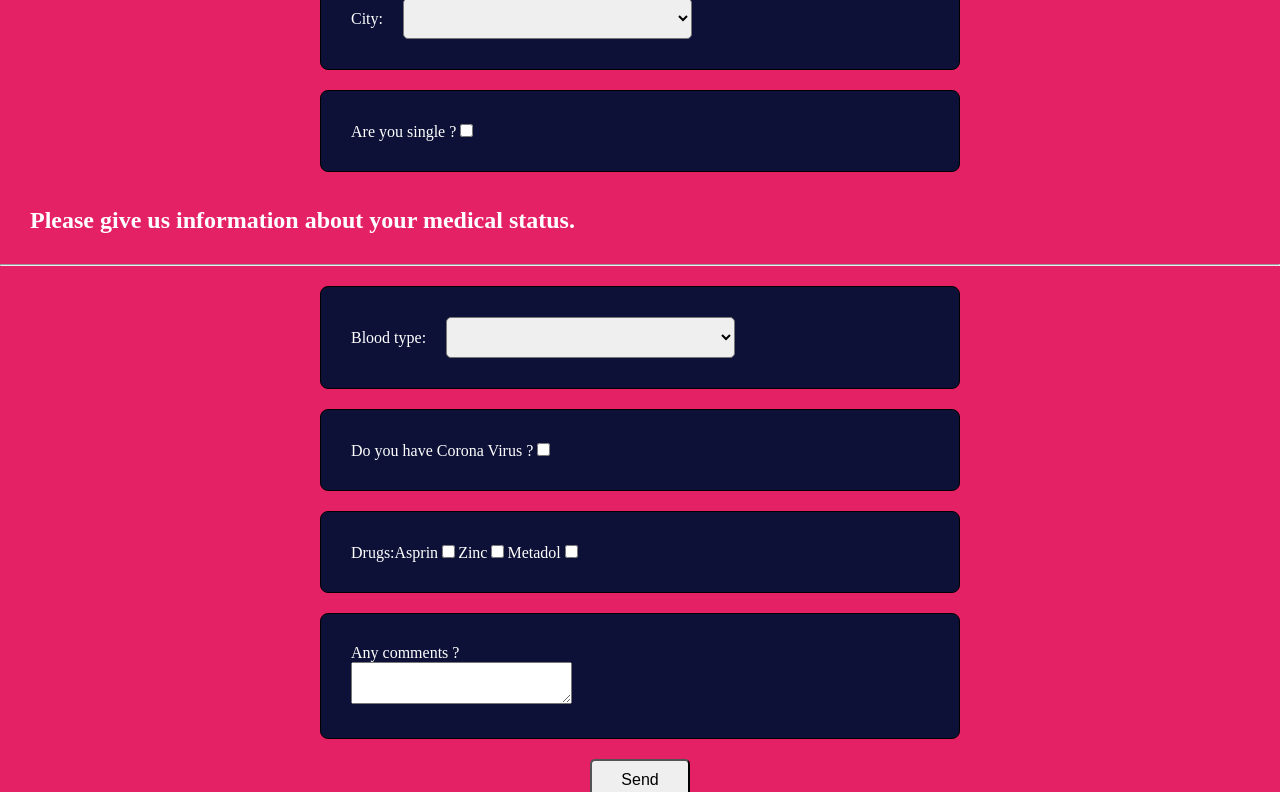
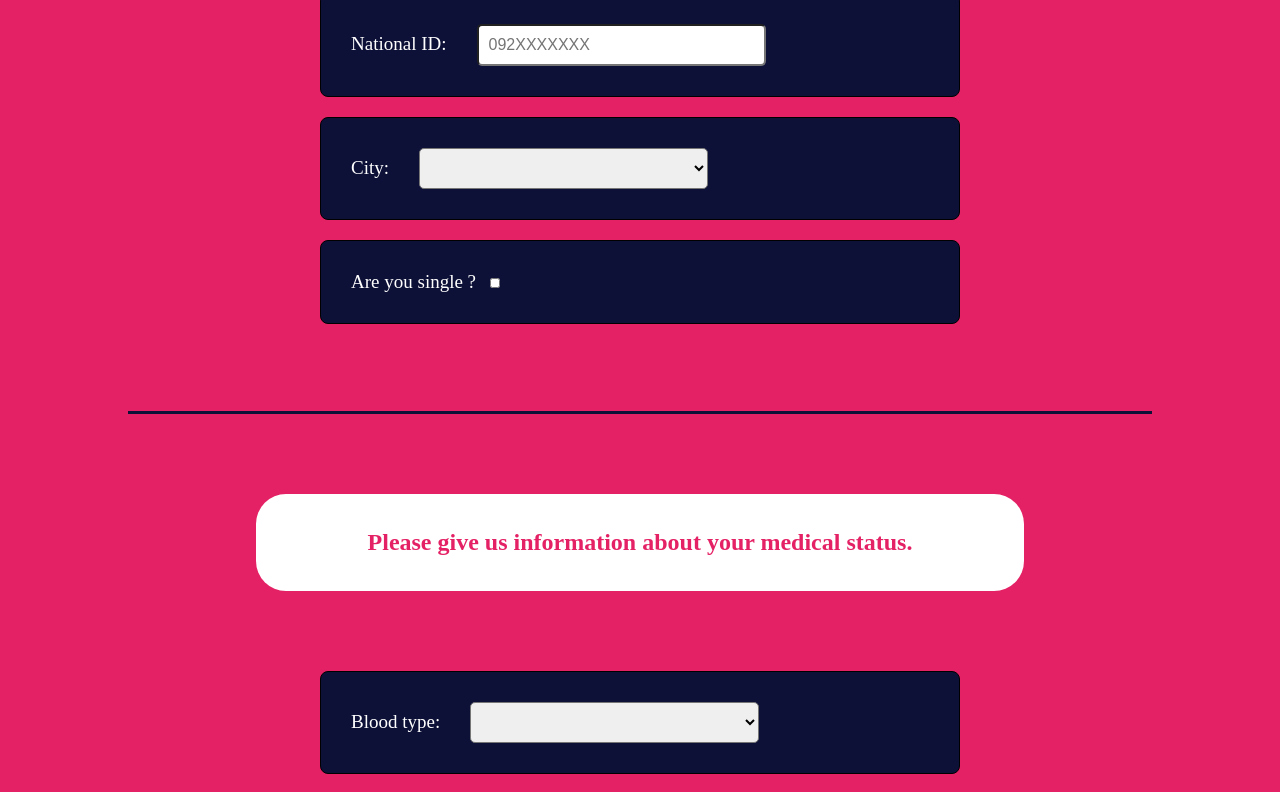
Before and after one commit to amirhnajafiz-learning/vue.js, a Vue app in the folder 05. Medical View Project/MedicalView/: page / in a window 1280 px wide. Shown: the part 740-1532 px from the top of the page. Built offline with nearby package versions, Linux system fonts and the light colour scheme.

Commit message:
layout added

```diff
--- a/05. Medical View Project/MedicalView/src/App.vue
+++ b/05. Medical View Project/MedicalView/src/App.vue
@@ -1,6 +1,7 @@
 <template>
     <div>
         <PersonalForm ref='pform'></PersonalForm>
+        <div class="spliter"></div>
         <MedicalForm ref='mform'></MedicalForm>
         <button class="submit-button" v-on:click='submitAll'>Send</button>
     </div>
@@ -69,12 +70,73 @@ body {
   border: 1px solid black;
   width: 50%;
   border-radius: 8px;
+  transition: width 2s;
+}
+
+.user-input-row:hover {
+  background-color: rgb(13,17,40);
+  width: 60%;
+}
+
+.header-part {
+  display: block;
+  color: rgba(229,33,101);
+  padding: 15px;
+  text-align: center;
+  background-color: white;
+  width: 60%;
+  margin: 80px auto;
+  border-radius: 30px;
+}
+
+.header-part:hover {
+  color: rgba(229,33,101, 0.5);
 }
 
 h2 {
+  font-size: 24px;
+}
+
+.spliter {
+  display: block;
+  width: 80%;
+  height: 10px;
+  border-bottom: 3px solid rgb(13,17,55);
+  margin: 0 auto;
+  margin-top: 80px
+}
+
+label {
+  font-size: 19px;
+  margin-right: 10px
+}
+
+input[type="checkbox"] {
+  cursor: pointer;
+  height: 10px;
+  width: 10px;
+  margin-right: 12px;
+}
+
+.label-layout {
+  font-size: 19px;
+  margin-right: 10px
+}
+
+textarea {
+  font-family: 'Lucida Sans', 'Lucida Sans Regular', 'Lucida Grande', 'Lucida Sans Unicode', Geneva, Verdana, sans-serif;
+  resize: vertical;
+  width: 70%;
+  height: 200px;
+  padding: 10px;
+  margin: 15px 0;
+  border-radius: 10px;
+  outline: none;
+}
+
+textarea:focus {
+  background-color: gray;
+  border: 1px solid gray;
   color: white;
-  padding: 15px;
-  font-size: 24px;
-  margin: 15px;
 }
 </style>
--- a/05. Medical View Project/MedicalView/src/components/MedicalForm.vue
+++ b/05. Medical View Project/MedicalView/src/components/MedicalForm.vue
@@ -1,7 +1,8 @@
 <template>
     <div class="medicalFormContainer">
-        <h2>Please give us information about your medical status.</h2>
-        <hr />
+        <div class="header-part">
+          <h2>Please give us information about your medical status.</h2>
+        </div>
         <span class="user-input-row">
           <label for="user-blood-type">Blood type:</label>
           <select class="left-margin text-input" id="user-blood-type" v-model="blood_type">
@@ -19,7 +20,7 @@
           <input id="covid19" type="checkbox" v-model="has_covid19" />
         </span>
         <span class="user-input-row">
-          <span>Drugs:</span>
+          <span class="label-layout">Drugs:</span>
           <label for="asprin">Asprin</label>
           <input id="asprin" type="checkbox" value="Asprin" v-model="drugs" />
           <label for="zinc">Zinc</label>
@@ -55,6 +56,12 @@ export default {
   outline: none;
 }
 
+.text-input:hover {
+  background-color: gray;
+  border: 1px solid gray;
+  color: white;
+}
+
 .left-margin {
   margin-left: 20px;
 }
--- a/05. Medical View Project/MedicalView/src/components/PersonalForm.vue
+++ b/05. Medical View Project/MedicalView/src/components/PersonalForm.vue
@@ -1,7 +1,8 @@
 <template>
     <div class="personalFormContainer">
-        <h2>Please fill out this form about your personal information.</h2>
-        <hr />
+        <div class="header-part">
+          <h2>Please fill out this form about your personal information.</h2>
+        </div>
         <span class="user-input-row">
           <label for="user-firstname">First name:</label>
           <input id="user-firstname" class="text-input" type="text" v-model="firstName" placeholder="Peter" required=true pattern="[A-Za-z]" />
@@ -15,7 +16,7 @@
           <input id="user-age" class="text-input" type="number" v-model="age" required=ture min=1 max=100 />
         </span>
         <span class="user-input-row">
-          <span>Gender:</span>
+          <span class="label-layout">Gender:</span>
           <label class="left-margin" for="man">Male:</label>
           <input type="radio" v-model="gender" id="man" value="man" />
           <label class="left-margin" for="women">Female:</label>
@@ -66,6 +67,12 @@ export default {
   outline: none;
 }
 
+.text-input:focus {
+  background-color: gray;
+  border: 1px solid gray;
+  color: white;
+}
+
 .left-margin {
   margin-left: 20px;
 }
```
